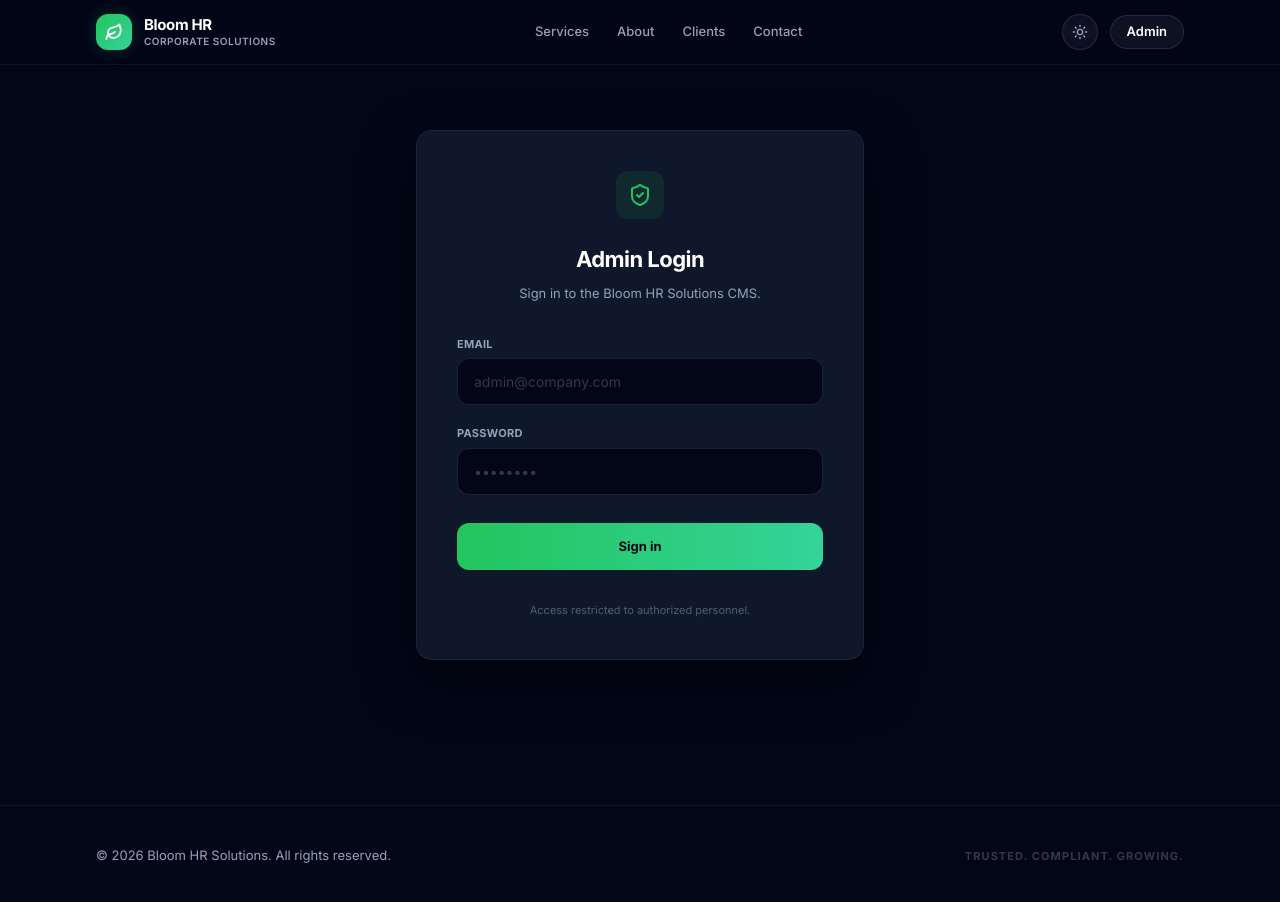
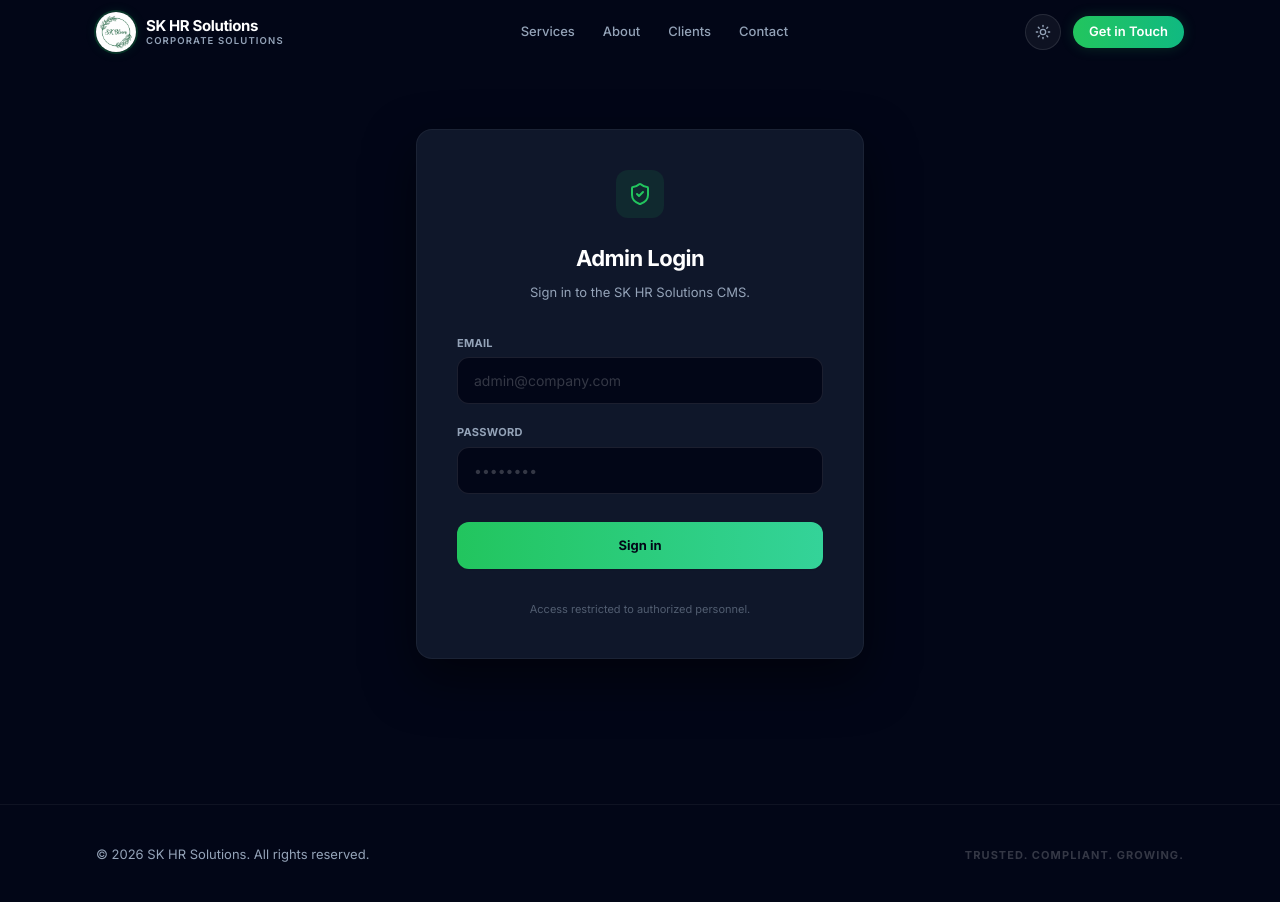
Before and after one commit to NavinAdithya/bloom-hr-platform, a Next.js app in the folder apps/web/: page /admin/login in a window 1280 px wide. Shown: the top 902 px of the page. Built offline with nearby package versions, Linux system fonts and the light colour scheme; no server answers.

Commit message:
feat: rebrand to SK HR Solutions, add animated navbar with logo, remove Admin button

```diff
--- a/apps/web/src/app/admin/login/page.tsx
+++ b/apps/web/src/app/admin/login/page.tsx
@@ -57,7 +57,7 @@ export default function AdminLoginPage() {
           </div>
           <div className="text-[22px] font-bold tracking-tight text-center">Admin Login</div>
           <div className="mt-2 text-[13px] text-slate-500 dark:text-[#94a3b8] text-center">
-            Sign in to the Bloom HR Solutions CMS.
+            Sign in to the SK HR Solutions CMS.
           </div>
 
           <form className="mt-8 flex flex-col gap-5" onSubmit={handleSubmit(onSubmit)}>
--- a/apps/web/src/app/layout.tsx
+++ b/apps/web/src/app/layout.tsx
@@ -1,24 +1,22 @@
 import "./globals.css";
 import type { Metadata } from "next";
-import Link from "next/link";
 import { Inter } from "next/font/google";
-import { Leaf } from "lucide-react";
 import { Providers } from "./providers";
-import { ThemeToggle } from "../components/theme-toggle";
+import { Navbar } from "../components/navbar";
 
 const inter = Inter({ subsets: ["latin"] });
 
 export const metadata: Metadata = {
-  title: "Bloom HR Solutions",
+  title: "SK HR Solutions",
   description: "A growing HR & compliance partner trusted by early-stage and established businesses.",
   openGraph: {
-    title: "Bloom HR Solutions",
+    title: "SK HR Solutions",
     description: "A growing HR & compliance partner trusted by early-stage and established businesses.",
     type: "website",
   },
   twitter: {
     card: "summary_large_image",
-    title: "Bloom HR Solutions",
+    title: "SK HR Solutions",
     description: "A growing HR & compliance partner trusted by early-stage and established businesses.",
   },
 };
@@ -30,55 +28,16 @@ export default function RootLayout({ children }: { children: React.ReactNode })
         <Providers>
           <div className="min-h-dvh flex flex-col">
             {/* ── Navbar ── */}
-            <header className="sticky top-0 z-50 border-b border-black/5 dark:border-white/5 bg-white/80 dark:bg-[#020617]/80 backdrop-blur-lg transition-all">
-              <div className="container-fluid flex h-16 items-center justify-between gap-4">
-                <Link href="/" className="flex items-center gap-3 transition-transform hover:scale-[1.02]">
-                  <div className="flex h-9 w-9 items-center justify-center rounded-xl bg-gradient-to-br from-[#22c55e] to-emerald-400 shadow-[0_0_16px_rgba(34,197,94,0.25)]">
-                    <Leaf strokeWidth={2.5} className="h-[18px] w-[18px] text-white" />
-                  </div>
-                  <div className="leading-tight">
-                    <div className="text-[15px] font-bold tracking-tight">Bloom HR</div>
-                    <div className="text-[10px] font-semibold tracking-wider text-slate-500 dark:text-[#94a3b8] uppercase">Corporate Solutions</div>
-                  </div>
-                </Link>
+            <Navbar />
 
-                <nav className="hidden items-center gap-7 md:flex">
-                  {[
-                    { label: "Services", href: "/#services" },
-                    { label: "About", href: "/#about" },
-                    { label: "Clients", href: "/#clients" },
-                    { label: "Contact", href: "/#contact" },
-                  ].map((link) => (
-                    <Link
-                      key={link.href}
-                      href={link.href}
-                      className="text-[13px] font-medium text-slate-500 dark:text-[#94a3b8] transition-colors hover:text-slate-900 dark:hover:text-white"
-                    >
-                      {link.label}
-                    </Link>
-                  ))}
-                </nav>
-
-                <div className="flex items-center gap-3">
-                  <ThemeToggle />
-                  <Link
-                    href="/admin"
-                    className="hidden sm:inline-flex rounded-full border border-black/10 dark:border-white/10 bg-slate-900 dark:bg-white/5 px-4 py-1.5 text-[13px] font-semibold text-white transition hover:bg-slate-800 dark:hover:bg-white/10"
-                  >
-                    Admin
-                  </Link>
-                </div>
-              </div>
-            </header>
-
-            {/* ── Main ── */}
-            <main className="flex-1">{children}</main>
+            {/* ── Main (padded for fixed navbar) ── */}
+            <main className="flex-1 pt-16">{children}</main>
 
             {/* ── Footer ── */}
             <footer className="border-t border-black/5 dark:border-white/5 mt-20">
               <div className="container-fluid py-10 text-[13px] text-slate-500 dark:text-[#94a3b8]">
                 <div className="flex flex-col gap-3 sm:flex-row sm:items-center sm:justify-between">
-                  <div>&copy; {new Date().getFullYear()} Bloom HR Solutions. All rights reserved.</div>
+                  <div>&copy; {new Date().getFullYear()} SK HR Solutions. All rights reserved.</div>
                   <div className="text-[11px] font-bold uppercase tracking-widest text-slate-400 dark:text-white/20">Trusted. Compliant. Growing.</div>
                 </div>
               </div>
--- /dev/null
+++ b/apps/web/src/components/navbar.tsx
@@ -0,0 +1,94 @@
+"use client";
+
+import { useEffect, useState } from "react";
+import Link from "next/link";
+import Image from "next/image";
+import { ThemeToggle } from "./theme-toggle";
+
+const navLinks = [
+  { label: "Services", href: "/#services" },
+  { label: "About", href: "/#about" },
+  { label: "Clients", href: "/#clients" },
+  { label: "Contact", href: "/#contact" },
+];
+
+export function Navbar() {
+  const [scrolled, setScrolled] = useState(false);
+  const [visible, setVisible] = useState(true);
+  const [lastY, setLastY] = useState(0);
+
+  useEffect(() => {
+    const handleScroll = () => {
+      const currentY = window.scrollY;
+      setScrolled(currentY > 20);
+      setVisible(currentY < lastY || currentY < 80);
+      setLastY(currentY);
+    };
+    window.addEventListener("scroll", handleScroll, { passive: true });
+    return () => window.removeEventListener("scroll", handleScroll);
+  }, [lastY]);
+
+  return (
+    <header
+      className={`fixed top-0 left-0 right-0 z-50 transition-all duration-500 ease-in-out ${
+        visible ? "translate-y-0" : "-translate-y-full"
+      } ${
+        scrolled
+          ? "border-b border-black/8 dark:border-white/8 bg-white/90 dark:bg-[#020617]/90 backdrop-blur-xl shadow-[0_4px_30px_rgba(0,0,0,0.08)] dark:shadow-[0_4px_30px_rgba(0,0,0,0.4)]"
+          : "bg-transparent border-b border-transparent"
+      }`}
+    >
+      <div className="container-fluid flex h-16 items-center justify-between gap-4">
+        {/* Logo */}
+        <Link
+          href="/"
+          className="flex items-center gap-2.5 group transition-transform duration-300 hover:scale-[1.02]"
+        >
+          <div className="relative h-10 w-10 overflow-hidden rounded-full ring-2 ring-[#22c55e]/20 group-hover:ring-[#22c55e]/50 transition-all duration-300 shadow-[0_0_12px_rgba(34,197,94,0.15)] group-hover:shadow-[0_0_20px_rgba(34,197,94,0.3)]">
+            <Image
+              src="/sk-bloom-logo.png"
+              alt="SK HR Solutions Logo"
+              fill
+              className="object-cover"
+              priority
+            />
+          </div>
+          <div className="leading-tight">
+            <div className="text-[15px] font-bold tracking-tight text-slate-900 dark:text-white transition-colors group-hover:text-[#22c55e]">
+              SK HR Solutions
+            </div>
+            <div className="text-[9.5px] font-semibold tracking-[0.12em] text-slate-500 dark:text-[#94a3b8] uppercase">
+              Corporate Solutions
+            </div>
+          </div>
+        </Link>
+
+        {/* Nav Links */}
+        <nav className="hidden items-center gap-7 md:flex">
+          {navLinks.map((link, i) => (
+            <Link
+              key={link.href}
+              href={link.href}
+              style={{ animationDelay: `${i * 60}ms` }}
+              className="relative text-[13px] font-medium text-slate-500 dark:text-[#94a3b8] transition-colors duration-200 hover:text-slate-900 dark:hover:text-white group"
+            >
+              {link.label}
+              <span className="absolute -bottom-0.5 left-0 h-[1.5px] w-0 rounded-full bg-[#22c55e] transition-all duration-300 group-hover:w-full" />
+            </Link>
+          ))}
+        </nav>
+
+        {/* Right Actions */}
+        <div className="flex items-center gap-3">
+          <ThemeToggle />
+          <Link
+            href="/#contact"
+            className="hidden sm:inline-flex items-center gap-1.5 rounded-full bg-gradient-to-r from-[#22c55e] to-emerald-500 px-4 py-1.5 text-[13px] font-semibold text-white shadow-[0_0_14px_rgba(34,197,94,0.2)] transition-all duration-200 hover:shadow-[0_0_22px_rgba(34,197,94,0.4)] hover:scale-[1.03]"
+          >
+            Get in Touch
+          </Link>
+        </div>
+      </div>
+    </header>
+  );
+}
```
Also changed, not shown: apps/web/public/sk-bloom-logo.png (added).
